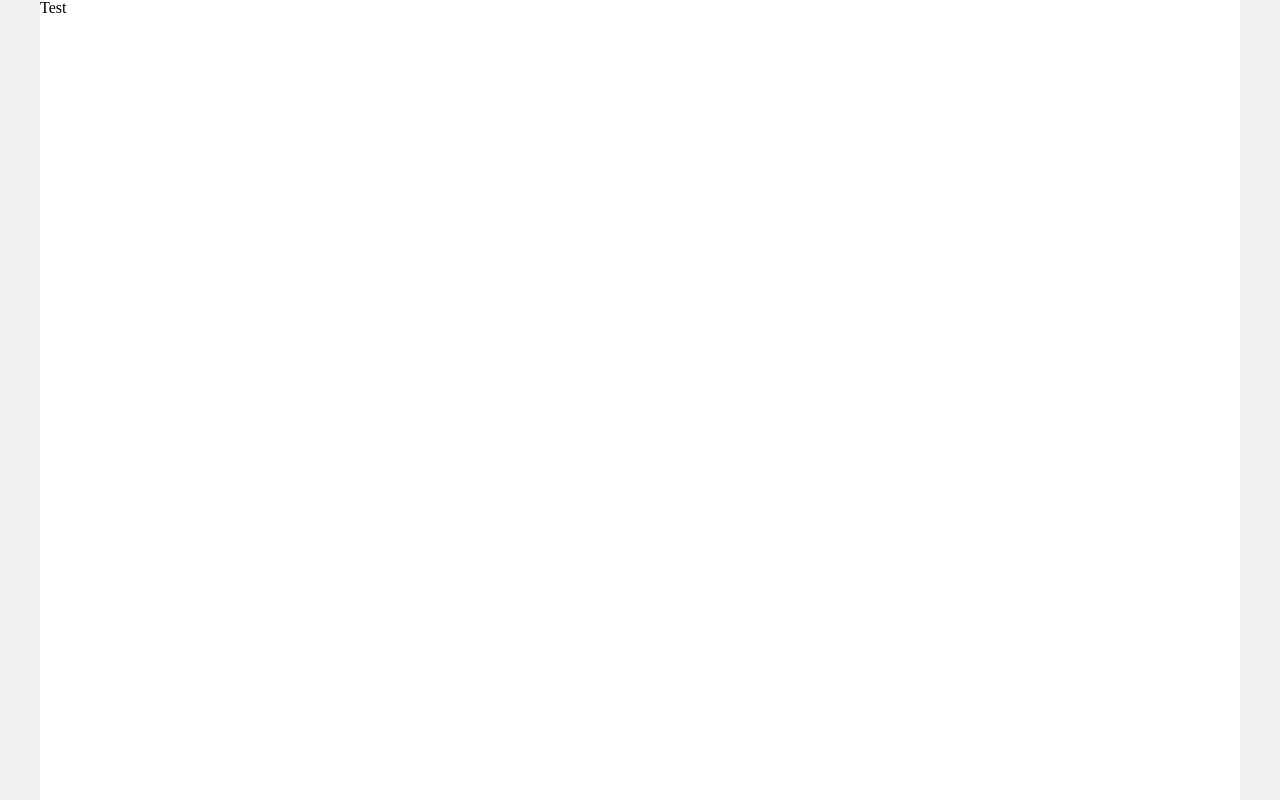
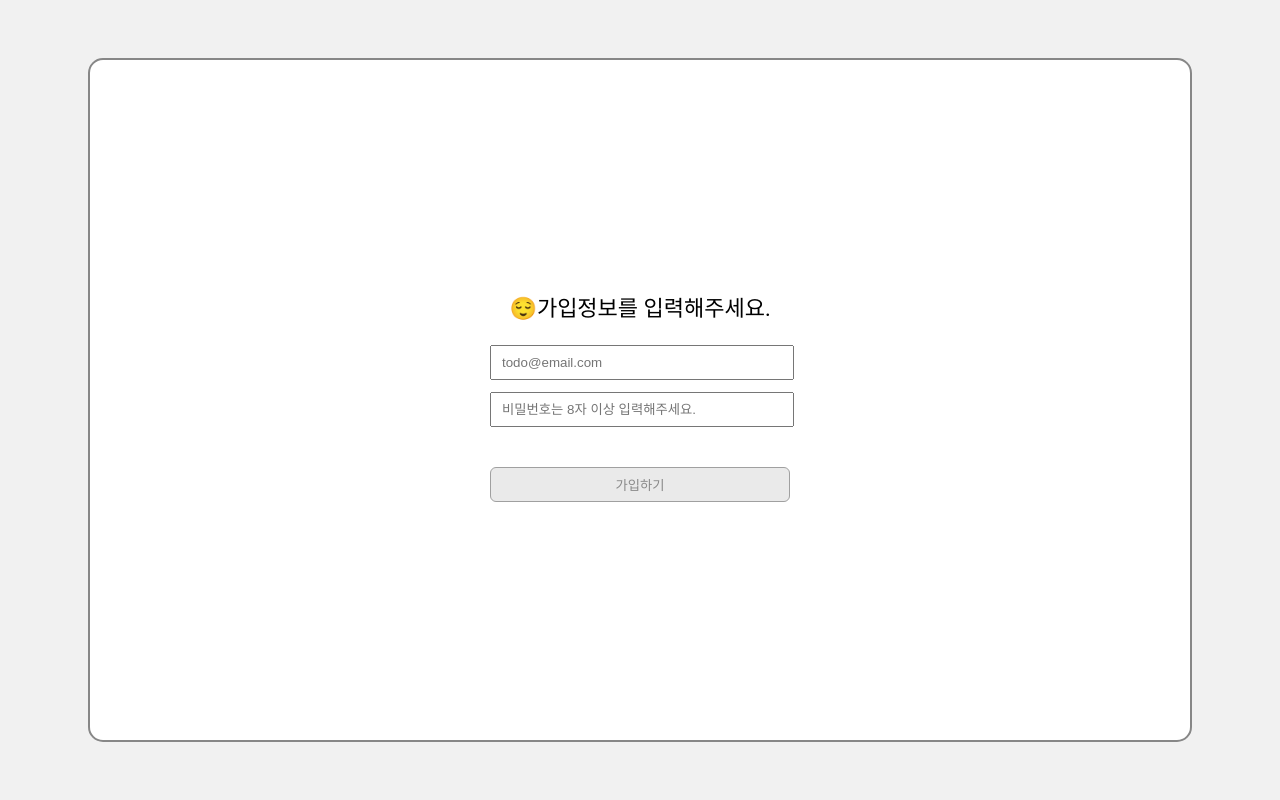
Before and after one commit to Jeong-jj/wanted-pre-onboarding-frontend, a React (Create React App) app: page / in a window 1280 px wide. Built offline with nearby package versions, Linux system fonts and the light colour scheme.

Commit message:
design: create JoinPage UI & change GlobalStyles + favicon

```diff
--- a/src/App.js
+++ b/src/App.js
@@ -1,10 +1,13 @@
+import { JoinPage } from "./pages/JoinPage/JoinPage";
 import GlobalStyles from "./styles/GlobalStyles";
 
 function App() {
   return (
     <>
       <GlobalStyles />
-      <div className="container">Test</div>
+      <div className="container">
+        <JoinPage />
+      </div>
     </>
   );
 }
--- /dev/null
+++ b/src/components/Input/Input.jsx
@@ -0,0 +1,27 @@
+import React from "react";
+import styled from "styled-components";
+
+export const Input = ({ type, name, value, onChange, placeholder }) => {
+  return (
+    <InputWrap>
+      <InputBox
+        type={type || "text"}
+        name={name}
+        value={value.name}
+        onChange={onChange}
+        placeholder={placeholder}
+      />
+    </InputWrap>
+  );
+};
+
+const InputWrap = styled.div`
+  & + & {
+    margin-top: 12px;
+  }
+`;
+
+const InputBox = styled.input`
+  width: 280px;
+  padding: 8px 10px;
+`;
--- /dev/null
+++ b/src/components/JoinForm/JoinForm.jsx
@@ -0,0 +1,49 @@
+import React, { useEffect, useState } from "react";
+import { useForm } from "../../hooks/useForm";
+import { Input } from "../Input/Input";
+import * as S from "./styles";
+
+export const JoinForm = () => {
+  const { values, handleChange } = useForm(initailValues);
+  const [isChecked, setIsChecked] = useState(true);
+
+  useEffect(() => {
+    if (values.email && values.password) {
+      setIsChecked(true);
+    } else {
+      setIsChecked(false);
+    }
+  }, [values, setIsChecked]);
+
+  return (
+    <S.FormWrap>
+      <Input
+        name="email"
+        type="email"
+        placeholder="todo@email.com"
+        value={values}
+        onChange={handleChange}
+      />
+      <Input
+        name="password"
+        type="password"
+        placeholder="비밀번호는 8자 이상 입력해주세요."
+        value={values}
+        onChange={handleChange}
+      />
+
+      <S.SubmitButton
+        type="submit"
+        disabled={!isChecked}
+        className={`${isChecked ? "" : "disable"}`}
+      >
+        가입하기
+      </S.SubmitButton>
+    </S.FormWrap>
+  );
+};
+
+const initailValues = {
+  email: "",
+  password: "",
+};
--- /dev/null
+++ b/src/components/JoinForm/styles.js
@@ -0,0 +1,25 @@
+import styled from "styled-components";
+
+export const FormWrap = styled.form`
+  max-width: 300px;
+  display: flex;
+  flex-direction: column;
+`;
+
+export const SubmitButton = styled.button`
+  padding: 7px 5px;
+  margin-top: 40px;
+
+  border: none;
+  border-radius: 6px;
+
+  color: #fff;
+  background-color: #009dff;
+
+  &.disable {
+    border: 1px solid #a0a0a0;
+
+    color: #898989;
+    background-color: #eaeaea;
+  }
+`;
--- /dev/null
+++ b/src/hooks/useForm.js
@@ -0,0 +1,15 @@
+import { useState } from "react";
+
+export const useForm = (initialValues) => {
+  const [values, setValues] = useState(initialValues);
+
+  const handleChange = (e) => {
+    const { name, value } = e.target;
+    setValues({
+      ...values,
+      [name]: value,
+    });
+  };
+
+  return { values, handleChange, setValues };
+};
--- /dev/null
+++ b/src/pages/JoinPage/JoinPage.jsx
@@ -0,0 +1,13 @@
+import React from "react";
+import { JoinForm } from "../../components/JoinForm/JoinForm";
+
+import * as S from "./styles";
+
+export const JoinPage = () => {
+  return (
+    <S.PageContainer>
+      <S.PageTitle>😌가입정보를 입력해주세요.</S.PageTitle>
+      <JoinForm />
+    </S.PageContainer>
+  );
+};
--- /dev/null
+++ b/src/pages/JoinPage/styles.js
@@ -0,0 +1,17 @@
+import styled from "styled-components";
+
+export const PageContainer = styled.div`
+  display: flex;
+  flex-direction: column;
+  justify-content: center;
+  align-items: center;
+
+  height: 100%;
+`;
+
+export const PageTitle = styled.h1`
+  margin-bottom: 25px;
+
+  font-size: 22px;
+  font-weight: blod;
+`;
--- a/src/styles/GlobalStyles.js
+++ b/src/styles/GlobalStyles.js
@@ -11,12 +11,20 @@ const GlobalStyles = createGlobalStyle`
     height: 100%;
   }
 
+  #root {
+    display:flex;
+    justify-content:center;
+    align-items: center;
+  }
   #root > .container {
-    height: 100%;
-    max-width: 1200px;
-    margin: 0 auto;
+    height: 85%;
+    max-height: 1000px;
+    width: 90%;
+    max-width: 1100px;
 
     background-color: #fff;
+    border: 2px solid #878787;
+    border-radius: 15px;
   }
 `;
 
```
Also changed, not shown: 1 other file (tests, documents, lock files or other folders).
